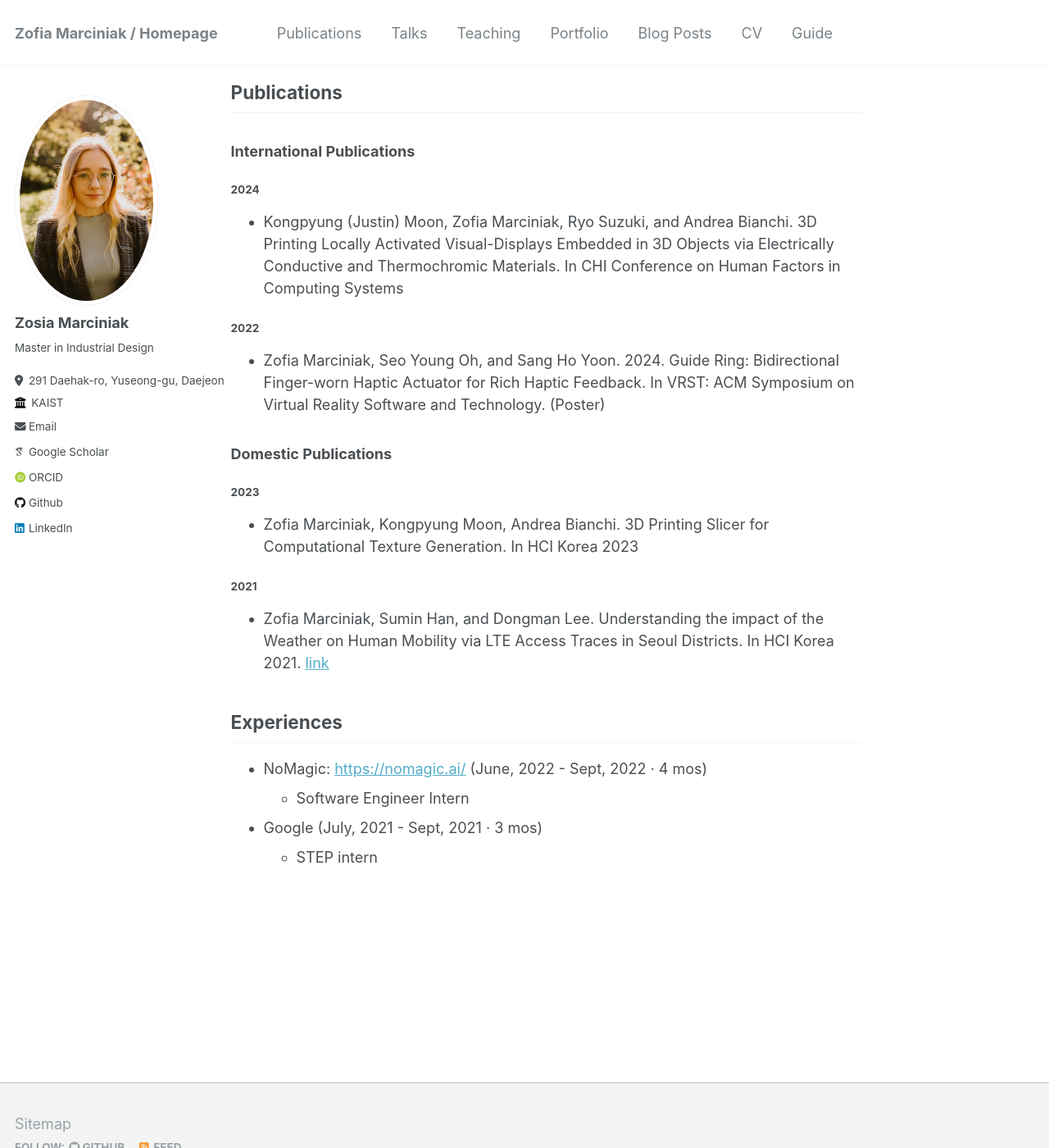
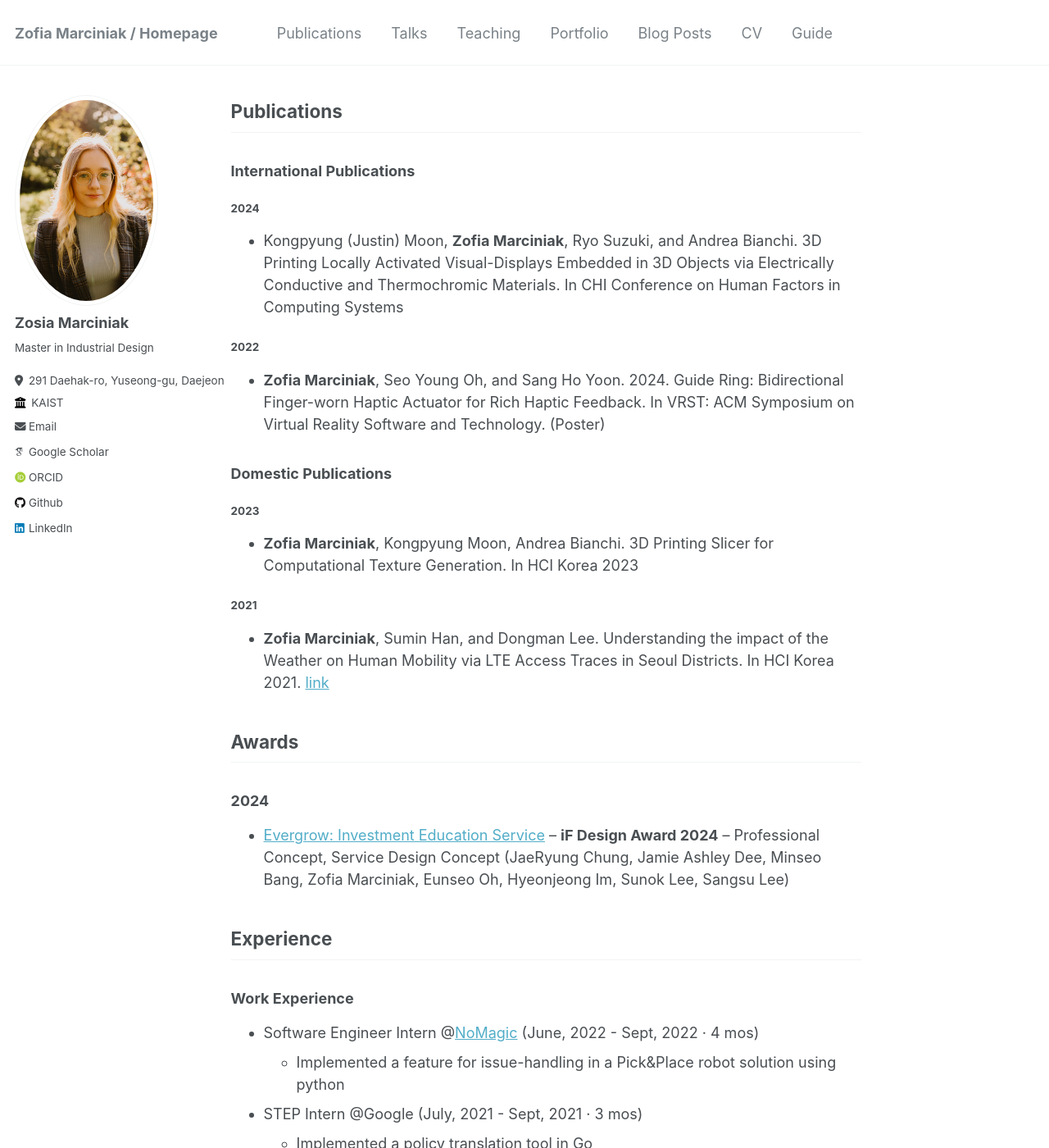
Before and after one commit to zosia-hci/zosia-hci.github.io, a Jekyll site: the page built from _pages/about.md, in a window 1280 px wide and 1400 px high, scrolled down 473 px. Shown: the whole window at 82% size. Built offline with Jekyll 4.4.1, drawn with Linux system fonts in a browser that asks for light colours; some web fonts are replaced; some of the changed text lies outside the part shown.

Commit message:
add publications and experience

```diff
--- a/_pages/about.md
+++ b/_pages/about.md
@@ -7,7 +7,8 @@ redirect_from:
   - /about.html
 ---
 
-Zofia (Zosia) Marciniak, Master Student @[Make Lab](https://make.kaist.ac.kr/) (advised by prof Andrea Bianchi)
+Zofia (Zosia) Marciniak -- Master Student @[Make Lab](https://make.kaist.ac.kr/) (advised by prof Andrea Bianchi)
+
 Industrial Design, Korea Advanced Institute of Science and Technology (KAIST)
 
 
@@ -25,22 +26,38 @@ Digital Fabrication, Human-Computer Interaction
 ### International Publications
 
 #### 2024
-- Kongpyung (Justin) Moon, Zofia Marciniak, Ryo Suzuki, and Andrea Bianchi. 3D Printing Locally Activated Visual-Displays Embedded in 3D Objects via Electrically Conductive and Thermochromic Materials. In CHI Conference on Human Factors in Computing Systems
+- Kongpyung (Justin) Moon, **Zofia Marciniak**, Ryo Suzuki, and Andrea Bianchi. 3D Printing Locally Activated Visual-Displays Embedded in 3D Objects via Electrically Conductive and Thermochromic Materials. In CHI Conference on Human Factors in Computing Systems
 
 #### 2022
-- Zofia Marciniak, Seo Young Oh, and Sang Ho Yoon. 2024. Guide Ring: Bidirectional Finger-worn Haptic Actuator for Rich Haptic Feedback. In VRST: ACM Symposium on Virtual Reality Software and Technology. (Poster)
+- **Zofia Marciniak**, Seo Young Oh, and Sang Ho Yoon. 2024. Guide Ring: Bidirectional Finger-worn Haptic Actuator for Rich Haptic Feedback. In VRST: ACM Symposium on Virtual Reality Software and Technology. (Poster)
 
 
 ### Domestic Publications
 
 #### 2023
-- Zofia Marciniak, Kongpyung Moon, Andrea Bianchi. 3D Printing Slicer for Computational Texture Generation. In HCI Korea 2023
+- **Zofia Marciniak**, Kongpyung Moon, Andrea Bianchi. 3D Printing Slicer for Computational Texture Generation. In HCI Korea 2023
 
 #### 2021
-- Zofia Marciniak, Sumin Han, and Dongman Lee. Understanding the impact of the Weather on Human Mobility via LTE Access Traces in Seoul Districts. In HCI Korea 2021. [link](https://www.dbpia.co.kr/journal/articleDetail?nodeId=NODE10530300)
+- **Zofia Marciniak**, Sumin Han, and Dongman Lee. Understanding the impact of the Weather on Human Mobility via LTE Access Traces in Seoul Districts. In HCI Korea 2021. [link](https://www.dbpia.co.kr/journal/articleDetail?nodeId=NODE10530300)
 
-## Experiences
-- NoMagic: <https://nomagic.ai/> (June, 2022 - Sept, 2022 · 4 mos)
-    - Software Engineer Intern
-- Google (July, 2021 - Sept, 2021 · 3 mos)
-    - STEP intern
+## Awards
+
+### 2024
+
+- [Evergrow: Investment Education Service](https://ifdesign.com/en/winner-ranking/project/evergrow-investment-education-service/618273) -- **iF Design Award 2024** -- Professional Concept, Service Design Concept (JaeRyung Chung, Jamie Ashley Dee, Minseo Bang, Zofia Marciniak, Eunseo Oh, Hyeonjeong Im, Sunok Lee, Sangsu Lee)
+
+## Experience
+
+### Work Experience
+- Software Engineer Intern @[NoMagic](https://nomagic.ai/) (June, 2022 - Sept, 2022 · 4 mos)
+    - Implemented a feature for issue-handling in a Pick&Place robot solution using python
+- STEP Intern @Google (July, 2021 - Sept, 2021 · 3 mos)
+    - Implemented a policy translation tool in Go
+
+### Research Experience
+- Undergraduate Research Intern @[Make Lab](https://make.kaist.ac.kr/) (September, 2022 - August, 2023 · 1 year)
+  - Implemented a slicing software for computational texture generation for 3D printing
+- Undergraduate Research Intern @[HCI Tech Lab](https://hcitech.org/) (January 2022 - June, 2022 · 6 months)
+  - Designed an electromagnetic haptic interface for robust interaction
+- Undergraduate Research Intern @[CDSN Lab](http://cds.kaist.ac.kr/) (July 2020 - December, 2020 · 6 months)
+  - Researched human mobility using LTE and weather data
```
